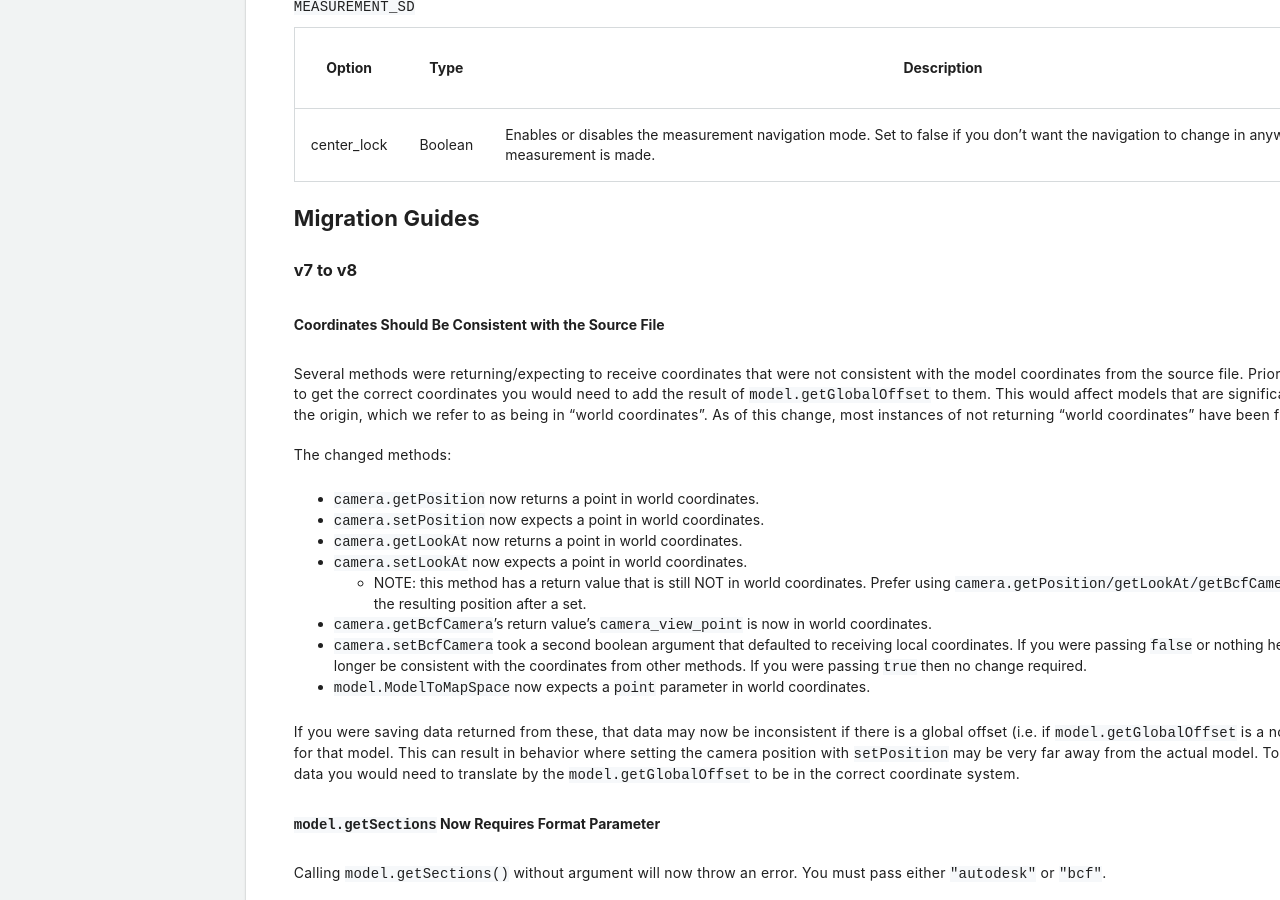
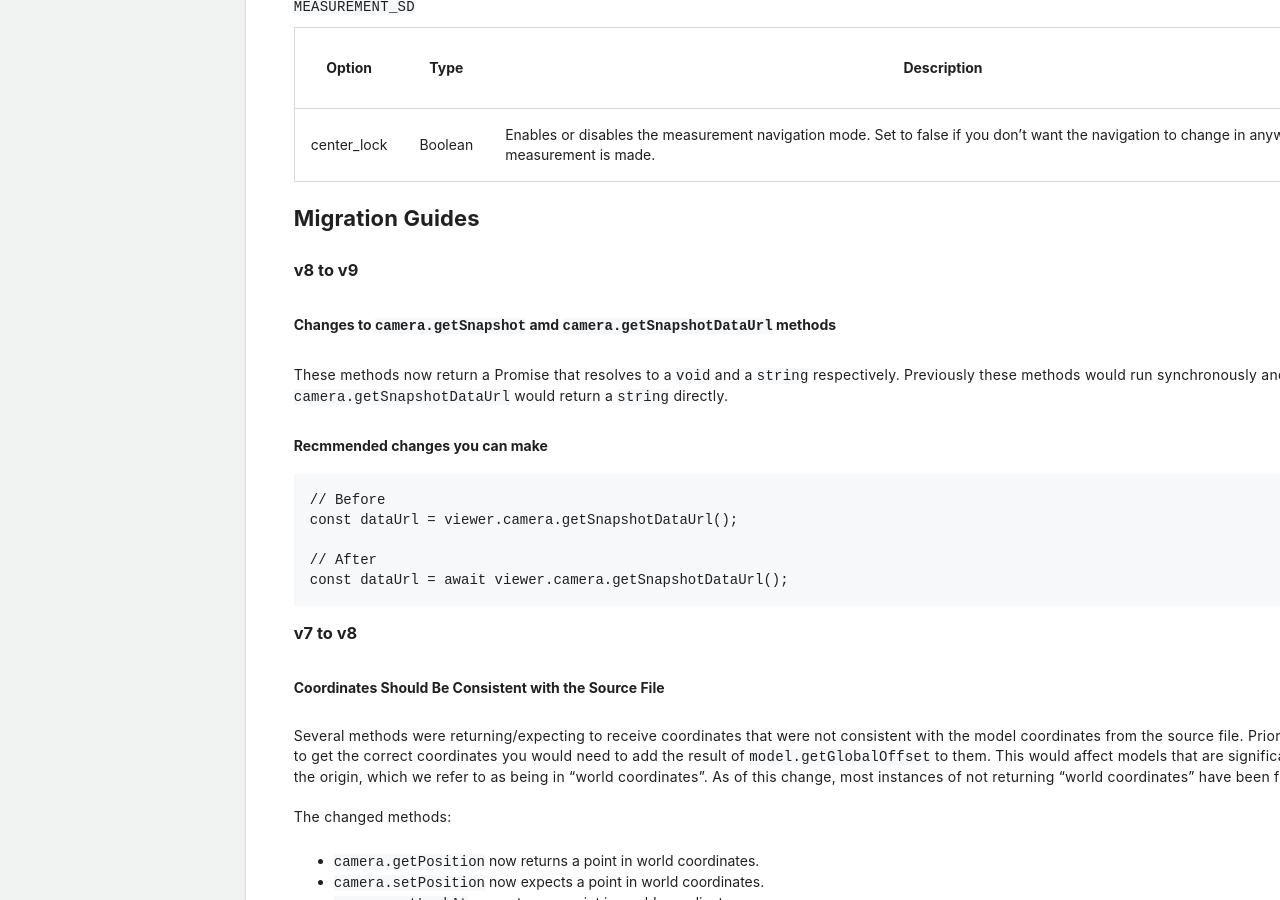
Before and after one commit to procore/documentation, a Jekyll site: the page built from bim_webviewer/bim_web_viewer.md, in a window 1280 px wide and 900 px high, scrolled down 74097 px. Built offline with Jekyll 4.4.1, drawn with Linux system fonts in a browser that asks for light colours; comment, search, counter and statistics services are not loaded.

Commit message:
Migration guide for camera changes

````diff
--- a/bim_webviewer/bim_web_viewer.md
+++ b/bim_webviewer/bim_web_viewer.md
@@ -3580,6 +3580,28 @@ The one addition we've made is the `unit` field. If the `unit` is not present, w
 <p class="heading-link-container">
   <a class="heading-link" href="#migration-guides"></a>
 </p>
+
+### v8 to v9
+
+<p class="heading-link-container">
+  <a class="heading-link" href="#v8-to-v9"></a>
+</p>
+
+#### Changes to `camera.getSnapshot` amd  `camera.getSnapshotDataUrl` methods
+
+These methods now return a Promise that resolves to a `void` and a `string` respectively. Previously these methods would run synchronously and `camera.getSnapshotDataUrl` would return a `string` directly.
+
+#### Recmmended changes you can make
+
+```
+// Before
+const dataUrl = viewer.camera.getSnapshotDataUrl();
+
+// After
+const dataUrl = await viewer.camera.getSnapshotDataUrl();
+```
+
+
 
 ### v7 to v8
 
````
